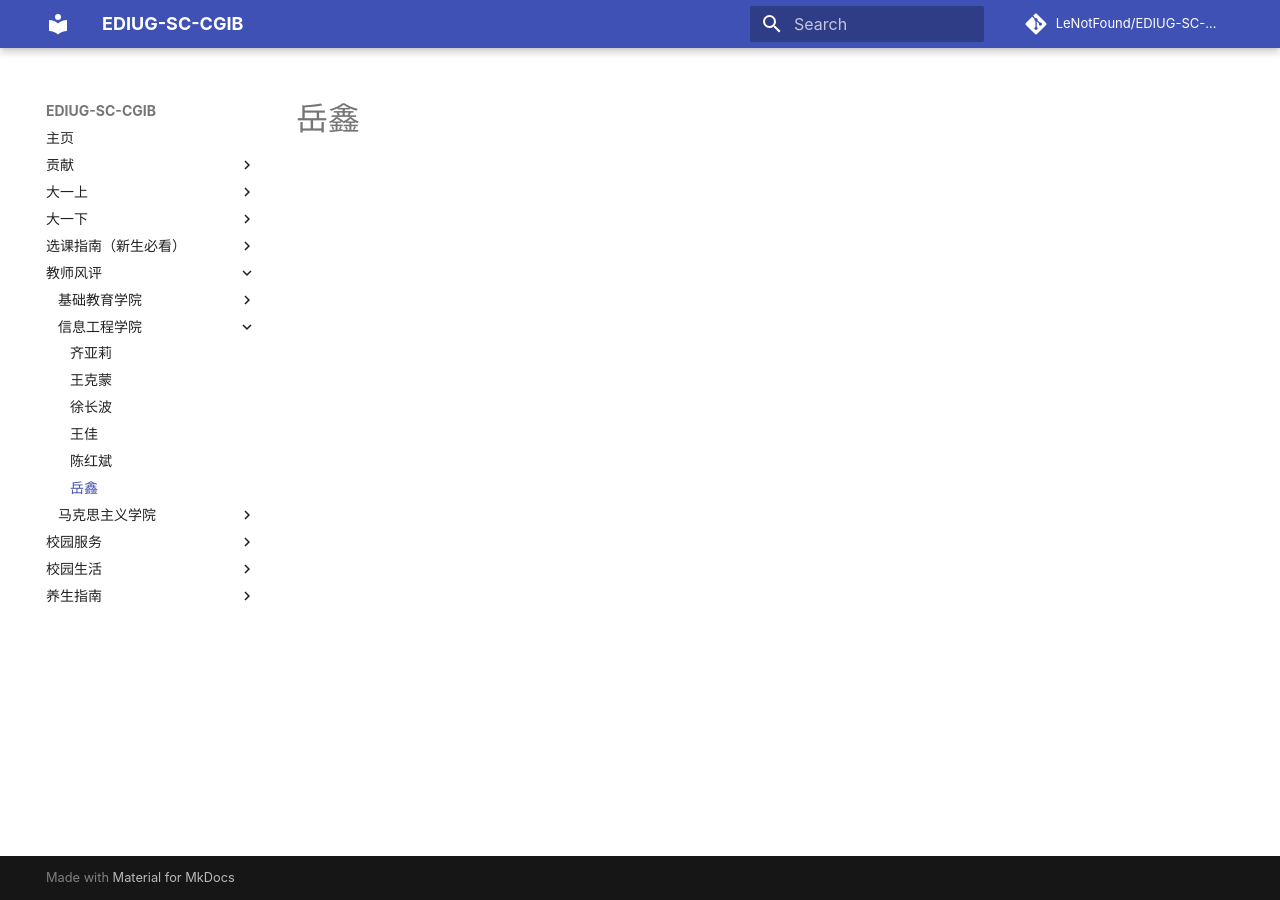
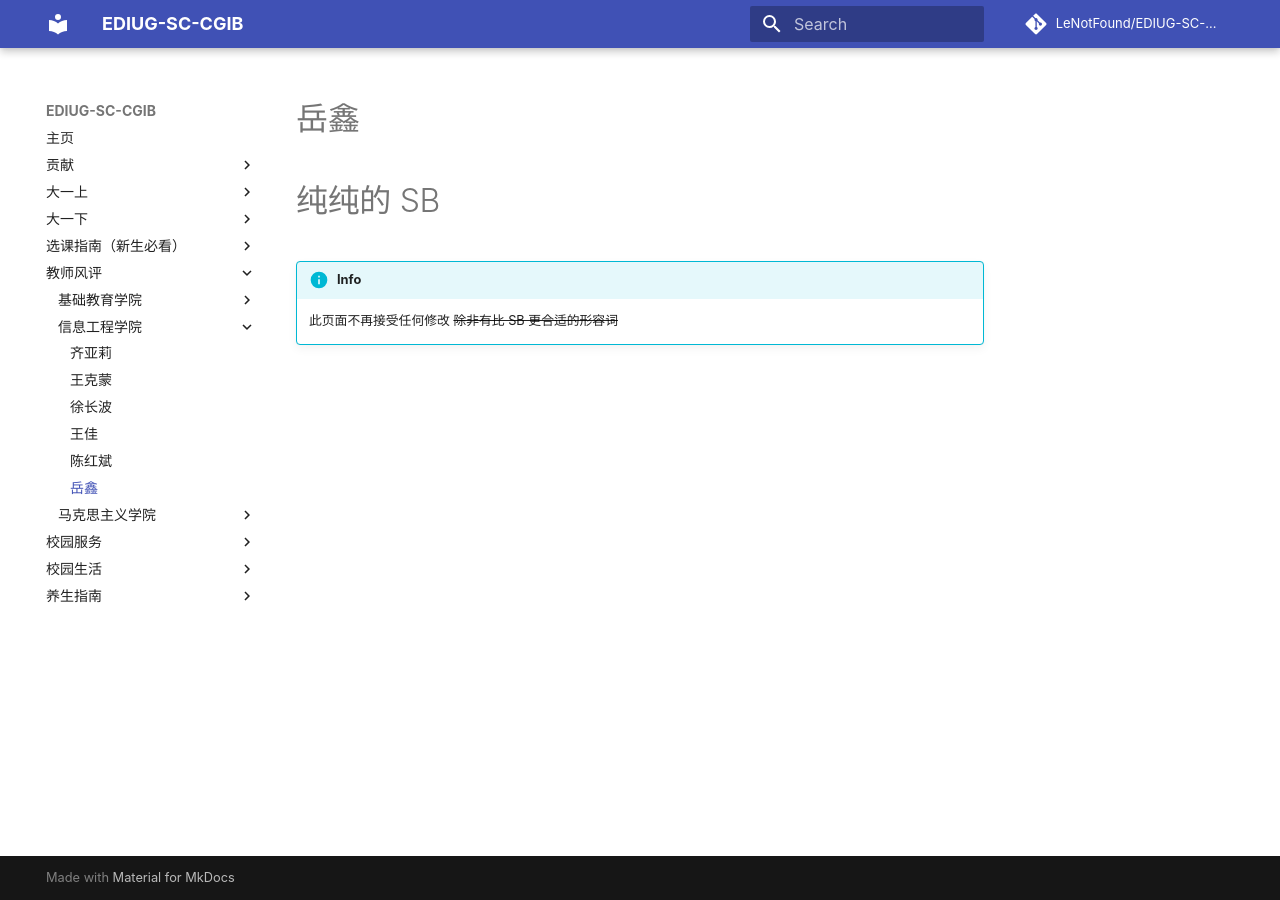
Before and after one commit to LeNotFound/EDIUG-SC-CGIB, an MkDocs documentation site: the page built from docs/教师风评/信息工程学院/岳鑫.md, in a window 1280 px wide. Built offline with MkDocs 1.6.1 and Material for MkDocs 9.7.7, drawn with Linux system fonts in a browser that asks for light colours; comment, search, counter and statistics services are not loaded.

Commit message:
docs: 岳鑫是 SB

```diff
--- a/docs/教师风评/信息工程学院/岳鑫.md
+++ b/docs/教师风评/信息工程学院/岳鑫.md
@@ -1 +1,6 @@
 # 岳鑫
+
+# 纯纯的 SB
+
+!!! info
+    此页面不再接受任何修改 ~~除非有比 SB 更合适的形容词~~
```
